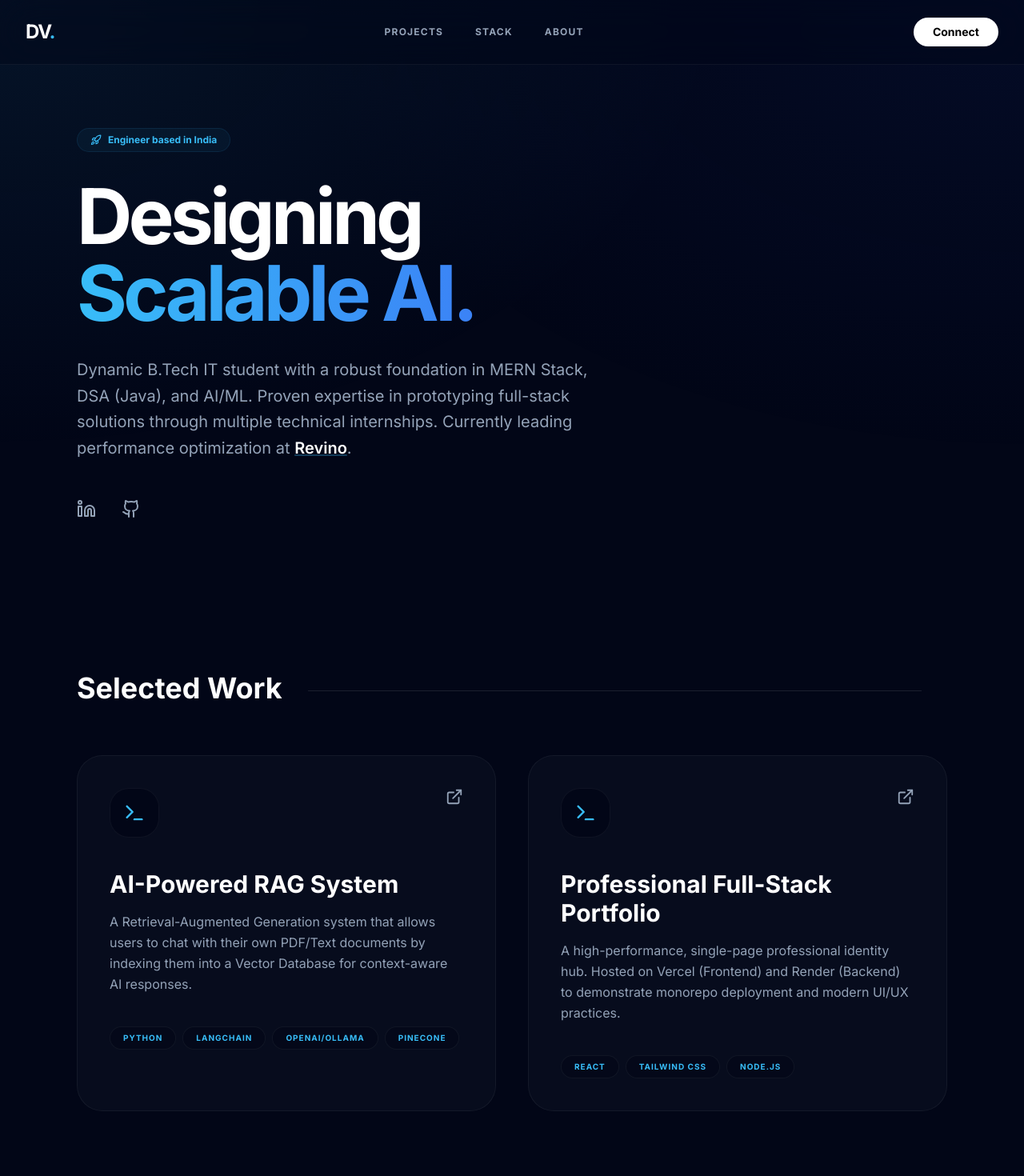
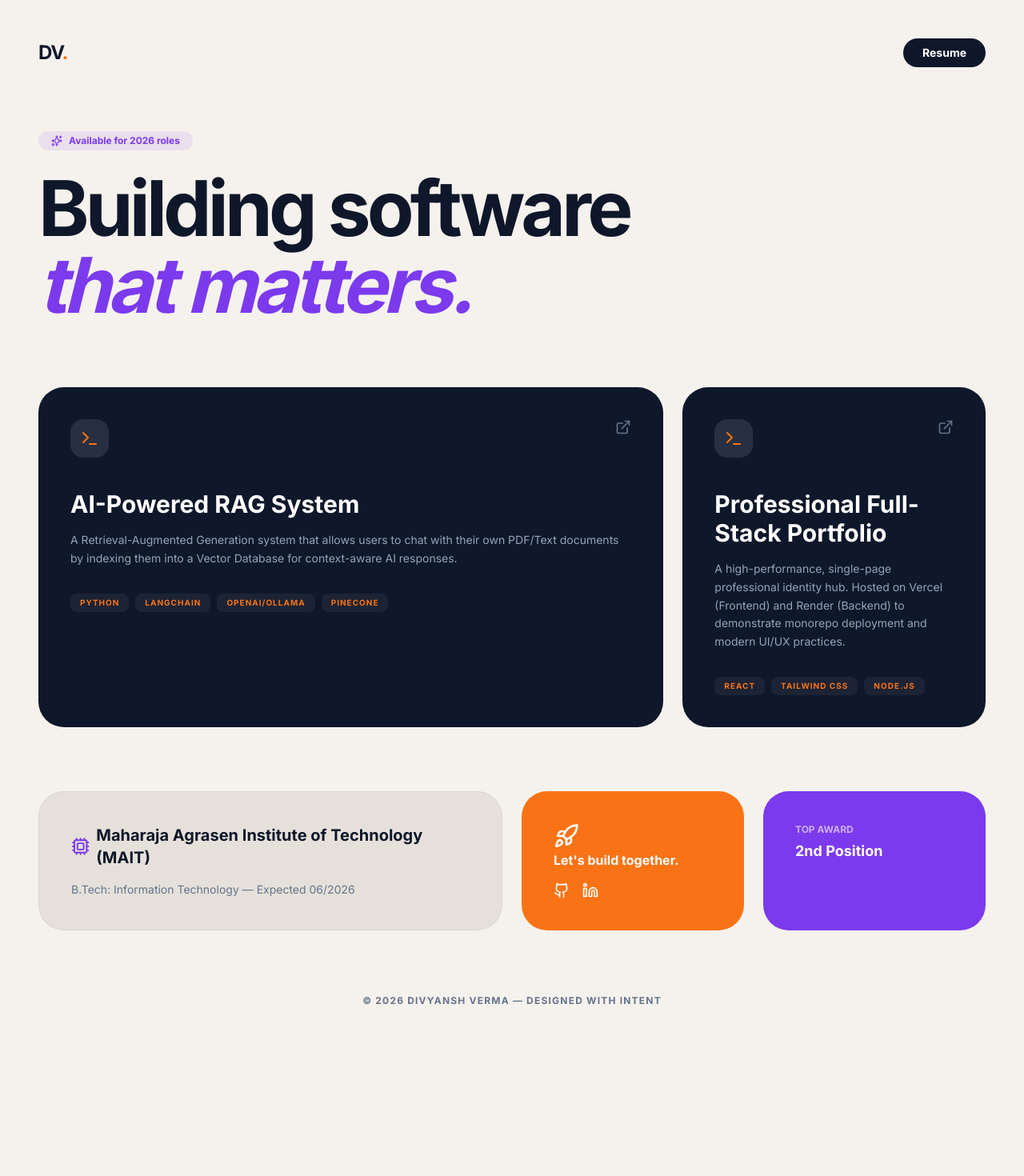
Before and after one commit to Div2003V/portfolio-pro, a React (Vite) app in the folder frontend/: page / in a window 1280 px wide. Shown: the top 1470 px of the page at 80% size. After the commit the page ends 1307 px from the top, so only its background shows below. Built offline with nearby package versions, Linux system fonts and the light colour scheme; no server answers; the HTML template or start-up script is replaced by a standard one.

Commit message:
design changes

```diff
--- a/frontend/src/App.jsx
+++ b/frontend/src/App.jsx
@@ -1,75 +1,45 @@
-import React, { useEffect } from 'react';
-import { Github, Linkedin, Award, Code, GraduationCap, ExternalLink, Terminal, Cpu, Rocket, ChevronRight } from 'lucide-react';
+import React from 'react';
+import { Github, Linkedin, ExternalLink, Terminal, Cpu, Rocket, Sparkles } from 'lucide-react';
 import { profileData, accomplishments, education, projects } from './data';
 
 const Portfolio = () => {
-  useEffect(() => {
-    fetch('https://portfolio-pro-mdde.onrender.com/api/status').catch(() => {});
-  }, []);
-
   return (
-    <div className="relative min-h-screen">
-      <div className="mesh-gradient"></div>
-
+    <div className="min-h-screen p-6 md:p-12">
       {/* Navigation */}
-      <nav className="fixed top-0 w-full bg-background/40 backdrop-blur-xl z-50 border-b border-white/5">
-        <div className="max-w-7xl mx-auto px-8 h-20 flex justify-between items-center">
-          <span className="text-2xl font-black tracking-tighter text-white">DV<span className="text-accent">.</span></span>
-          <div className="hidden md:flex gap-10 text-xs font-bold uppercase tracking-widest text-muted">
-            <a href="#projects" className="hover:text-accent transition">Projects</a>
-            <a href="#skills" className="hover:text-accent transition">Stack</a>
-            <a href="#about" className="hover:text-accent transition">About</a>
-          </div>
-          <a href={profileData.links.github} target="_blank" rel="noreferrer"
-             className="px-6 py-2 bg-white text-black text-sm font-bold rounded-full hover:bg-accent hover:text-white transition-all duration-300">
-            Connect
-          </a>
+      <nav className="max-w-7xl mx-auto flex justify-between items-center mb-20">
+        <span className="text-2xl font-black tracking-tighter text-card">DV<span className="text-orange">.</span></span>
+        <div className="flex gap-4">
+          <a href={profileData.links.github} className="bg-card text-white px-6 py-2 rounded-full font-bold text-sm">Resume</a>
         </div>
       </nav>
 
-      <main className="max-w-6xl mx-auto px-8 pt-40 pb-24">
-
+      <main className="max-w-7xl mx-auto">
         {/* Hero Section */}
-        <section id="about" className="mb-48">
-          <div className="inline-flex items-center gap-2 px-4 py-1.5 rounded-full bg-accent/5 border border-accent/10 text-accent text-xs font-bold mb-8">
-            <Rocket size={14} /> Engineer based in India
+        <section className="mb-20">
+          <div className="inline-flex items-center gap-2 px-4 py-1 rounded-full bg-accent/10 text-accent text-xs font-bold mb-6">
+            <Sparkles size={14} /> Available for 2026 roles
           </div>
-          <h1 className="text-6xl md:text-8xl font-black text-white tracking-tighter mb-8 leading-[0.9]">
-            Designing <br/>
-            <span className="text-transparent bg-clip-text bg-gradient-to-r from-accent to-blue-500">Scalable AI.</span>
+          <h1 className="text-6xl md:text-8xl font-black text-card leading-[0.9] tracking-tighter mb-8">
+            Building software <br/>
+            <span className="text-accent italic">that matters.</span>
           </h1>
-          <p className="max-w-2xl text-xl text-muted leading-relaxed mb-12">
-            {profileData.summary} Currently leading performance optimization at <span className="text-white font-semibold underline decoration-accent/30">Revino</span>.
-          </p>
-          <div className="flex gap-8">
-            <a href={profileData.links.linkedin} target="_blank" rel="noreferrer" className="text-muted hover:text-white transition"><Linkedin size={24}/></a>
-            <a href={profileData.links.github} target="_blank" rel="noreferrer" className="text-muted hover:text-white transition"><Github size={24}/></a>
-          </div>
         </section>
 
-        {/* Projects Grid */}
-        <section id="projects" className="mb-48">
-          <div className="flex justify-between items-end mb-16">
-            <h2 className="text-4xl font-black text-white">Selected Work</h2>
-            <div className="h-px bg-white/10 flex-grow mx-8 mb-4 hidden md:block"></div>
+        {/* Bento Grid Projects */}
+        <div className="grid grid-cols-1 md:grid-cols-3 gap-6 mb-20">
+          {projects.slice(0, 3).map((p, i) => (
+            <div key={i} className={`bento-card ${i === 0 ? 'md:col-span-2' : ''}`}>
+              <div className="flex justify-between items-start mb-10">
+                <div className="w-12 h-12 bg-white/10 rounded-2xl flex items-center justify-center">
+                  <Terminal className="text-orange" />
                 </div>
-
-          <div className="grid grid-cols-1 md:grid-cols-2 gap-10">
-            {projects.map((project, index) => (
-              <div key={index} className="group bg-card/40 border border-white/5 rounded-4xl p-10 hover:bg-card/60 transition-all duration-500 hover:scale-[1.02] cursor-default">
-                <div className="flex justify-between items-start mb-10">
-                  <div className="p-4 bg-background rounded-3xl border border-white/5 group-hover:border-accent/50 transition-colors">
-                    <Terminal className="text-accent" size={28} />
+                <ExternalLink size={20} className="text-muted" />
               </div>
-                  <a href={project.link} target="_blank" rel="noreferrer">
-                    <ExternalLink className="text-muted hover:text-white transition" size={22} />
-                  </a>
-                </div>
-                <h3 className="text-3xl font-bold text-white mb-4">{project.title}</h3>
-                <p className="text-muted leading-relaxed mb-10">{project.desc}</p>
+              <h3 className="text-3xl font-bold mb-4">{p.title}</h3>
+              <p className="text-slate-400 text-sm mb-8 leading-relaxed">{p.desc}</p>
               <div className="flex flex-wrap gap-2">
-                  {project.tech.split(',').map((t) => (
-                    <span key={t} className="px-4 py-1.5 rounded-full bg-background/50 border border-white/5 text-[10px] font-black uppercase tracking-widest text-accent">
+                {p.tech.split(',').map(t => (
+                  <span key={t} className="px-3 py-1 bg-white/5 rounded-lg text-[10px] font-bold uppercase tracking-widest text-orange">
                     {t.trim()}
                   </span>
                 ))}
@@ -77,50 +47,39 @@ const Portfolio = () => {
             </div>
           ))}
         </div>
-        </section>
 
-        {/* Arsenal Section */}
-        <section id="skills" className="mb-48">
-          <div className="bg-card/30 border border-white/5 rounded-4xl p-16">
-            <h2 className="text-3xl font-black text-white mb-12 flex items-center gap-4">
-              <Cpu className="text-accent" /> Technical Arsenal
-            </h2>
-            <div className="flex flex-wrap gap-4">
-              {["MERN Stack", "Java (DSA)", "Python", "DevOps", "AI Agents", "Cloud Computing", "SaaS", "MySQL", "Git"].map((skill) => (
-                <div key={skill} className="px-8 py-4 bg-background rounded-2xl border border-white/5 font-bold hover:border-accent/50 hover:text-accent transition cursor-default">
-                  {skill}
+        {/* Small Cards Row */}
+        <div className="grid grid-cols-1 md:grid-cols-4 gap-6">
+          {/* Experience/Education Bento Box */}
+          <div className="md:col-span-2 p-10 bg-[#E5E1DA] rounded-[2rem] border border-black/5">
+            <h3 className="text-xl font-bold mb-4 flex items-center gap-2">
+              <Cpu className="text-accent" /> {education.college}
+            </h3>
+            <p className="text-muted text-sm">{education.degree} — {education.graduation}</p>
           </div>
-              ))}
-            </div>
-          </div>
-        </section>
 
-        {/* Education & Achievements */}
-        <div className="grid grid-cols-1 md:grid-cols-2 gap-10">
-          <div className="p-12 bg-card/40 rounded-4xl border border-white/5">
-            <GraduationCap className="text-accent mb-8" size={40} />
-            <h3 className="text-2xl font-black text-white mb-2">{education.degree}</h3>
-            <p className="text-accent font-bold mb-6">{education.college}</p>
-            <div className="flex justify-between text-xs font-black uppercase tracking-widest text-muted">
-              <span>GPA: {education.gpa}</span>
-              <span>{education.graduation}</span>
-            </div>
-          </div>
-          <div className="p-12 bg-card/40 rounded-4xl border border-white/5 flex flex-col justify-between">
-            <Award className="text-accent mb-8" size={40} />
+          {/* Social Links Box */}
+          <div className="p-10 bg-orange rounded-[2rem] flex flex-col justify-between text-white">
+            <Rocket size={32} />
             <div>
-              <h3 className="text-2xl font-black text-white mb-4">Core Accomplishment</h3>
-              <p className="text-muted leading-relaxed">{accomplishments[0].title}: {accomplishments[0].note}</p>
+              <p className="font-bold">Let's build together.</p>
+              <div className="flex gap-4 mt-4">
+                <Github size={20} />
+                <Linkedin size={20} />
               </div>
             </div>
           </div>
 
+          {/* Achievement Box */}
+          <div className="p-10 bg-accent rounded-[2rem] text-white">
+             <p className="text-xs uppercase font-black opacity-60 mb-2">Top Award</p>
+             <p className="font-bold text-lg leading-tight">{accomplishments[0].title}</p>
+          </div>
+        </div>
       </main>
 
-      <footer className="py-24 border-t border-white/5 text-center">
-        <p className="text-muted text-sm font-bold uppercase tracking-widest">
-          © 2026 Divyansh Verma — Built with Vite & Tailwind
-        </p>
+      <footer className="mt-20 text-center text-muted text-xs font-bold uppercase tracking-widest">
+        © 2026 Divyansh Verma — Designed with intent
       </footer>
     </div>
   );
--- a/frontend/src/index.css
+++ b/frontend/src/index.css
@@ -8,33 +8,27 @@
 
 body {
   margin: 0;
-  background-color: #020617;
-  color: #f1f5f9;
+  background-color: #F5F2ED; /* The Cream/Sand color */
+  color: #0F172A; /* Deep Ink text for readability */
   font-family: 'Inter', sans-serif;
-  overflow-x: hidden;
 }
 
-/* The Animated Mesh Gradient Background */
-.mesh-gradient {
-  position: fixed;
-  top: 0;
-  left: 0;
-  width: 100%;
-  height: 100%;
-  z-index: -1;
-  background-image:
-    radial-gradient(at 0% 0%, rgba(56, 189, 248, 0.08) 0px, transparent 50%),
-    radial-gradient(at 100% 0%, rgba(30, 64, 175, 0.1) 0px, transparent 50%);
+/* Rounded Bento Grid spacing */
+.bento-grid {
+  display: grid;
+  gap: 1.5rem;
+  grid-template-columns: repeat(auto-fit, minmax(300px, 1fr));
 }
 
-/* Custom Selection */
-::selection {
-  background: rgba(56, 189, 248, 0.2);
-  color: #38bdf8;
+/* Card hover effect from the image */
+.bento-card {
+  background: #0F172A;
+  border-radius: 2rem;
+  padding: 2.5rem;
+  transition: transform 0.3s ease;
+  color: white;
 }
 
-/* Scrollbar */
-::-webkit-scrollbar { width: 8px; }
-::-webkit-scrollbar-track { background: #020617; }
-::-webkit-scrollbar-thumb { background: #1e293b; border-radius: 10px; }
-::-webkit-scrollbar-thumb:hover { background: #334155; }
+.bento-card:hover {
+  transform: scale(1.02);
+}
--- a/frontend/tailwind.config.js
+++ b/frontend/tailwind.config.js
@@ -4,13 +4,17 @@ export default {
   theme: {
     extend: {
       colors: {
-        background: '#020617', // Deepest Slate Black
-        card: '#0f172a',       // Slate Blue Card
-        accent: '#38bdf8',     // Electric Blue
-        muted: '#94a3b8',      // Soft Grey
+        // The warm background from the image
+        background: '#F5F2ED',
+        // The deep blue/ink cards
+        card: '#0F172A',
+        // The purple and orange accents
+        accent: '#7C3AED',
+        orange: '#F97316',
+        // Secondary text
+        muted: '#64748B',
       },
       borderRadius: {
-        '3xl': '1.5rem',
         '4xl': '2rem',
       },
     },
```
Lines whose indentation alone changed are shown as unchanged.
